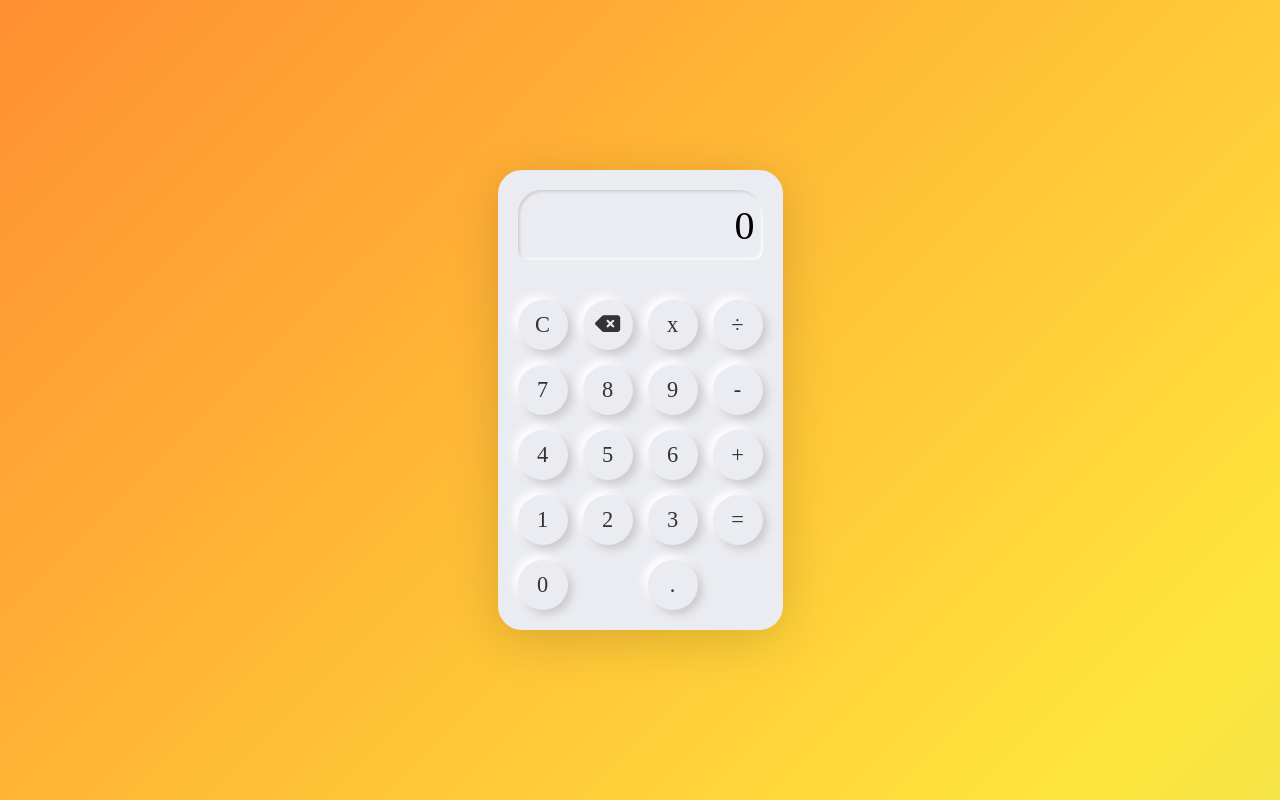
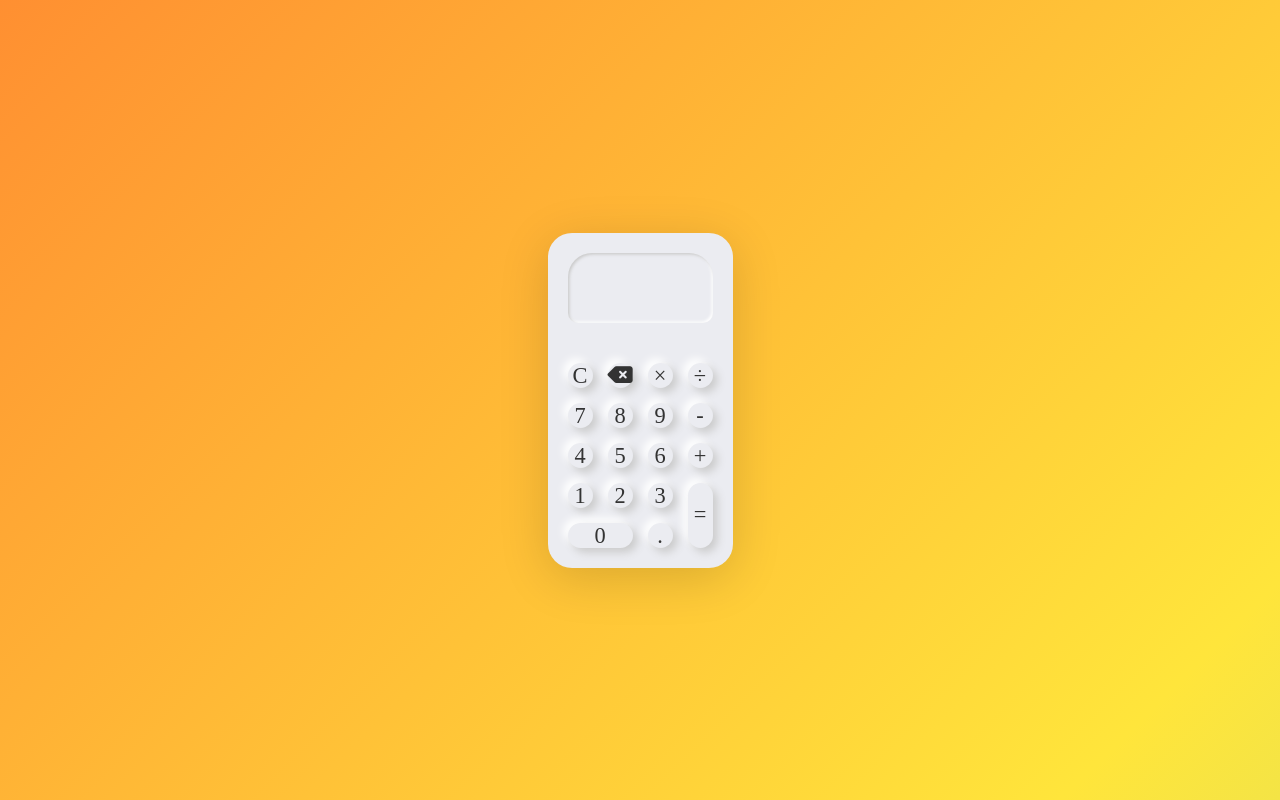
Before and after one commit to radek-drw/Calculator, a plain HTML site: page index.html in a window 1280 px wide. Drawn offline with Linux system fonts and the light colour scheme; a web font is replaced by a local one.

Commit message:
Rebuild display (added history), changed class names in HTML and few changes in CSS

```diff
--- a/index.html
+++ b/index.html
@@ -12,28 +12,31 @@
 
 <body>
    <div class="calculator">
-      <div class="display">0</div>
+      <div class="display">
+         <div class="previous-action"></div>
+         <div class="current-action"></div>
+      </div>
       <div class="buttons">
          <button class="buttons__clear">C</button>
          <button class="buttons__backspace">
             <i class="fas fa-backspace"></i>
          </button>
-         <button class="buttons__times">x</button>
-         <button class="buttons__divide">&div;</button>
-         <button class="buttons__seven">7</button>
-         <button class="buttons__eight">8</button>
-         <button class="buttons__nine">9</button>
-         <button class="buttons__minus">-</button>
-         <button class="buttons__four">4</button>
-         <button class="buttons__five">5</button>
-         <button class="buttons__six">6</button>
-         <button class="buttons__plus">+</button>
-         <button class="buttons__one">1</button>
-         <button class="buttons__two">2</button>
-         <button class="buttons__three">3</button>
-         <button class="buttons__equal">=</button>
-         <button class="buttons__zero">0</button>
-         <button class="buttons__dot">.</button>
+         <button class="buttons__operator">&times;</button>
+         <button class="buttons__operator">&div;</button>
+         <button class="buttons__number">7</button>
+         <button class="buttons__number">8</button>
+         <button class="buttons__number">9</button>
+         <button class="buttons__operator">-</button>
+         <button class="buttons__number">4</button>
+         <button class="buttons__number">5</button>
+         <button class="buttons__number">6</button>
+         <button class="buttons__operator">+</button>
+         <button class="buttons__number">1</button>
+         <button class="buttons__number">2</button>
+         <button class="buttons__number">3</button>
+         <button class="buttons__equal row-two">=</button>
+         <button class="buttons__number col-two">0</button>
+         <button class="buttons__number">.</button>
       </div>
    </div>
 
--- a/style.css
+++ b/style.css
@@ -50,15 +50,24 @@ body {
    border-radius: 24px;
 }
 .display {
-   height: 70px;
+   font-size: 10px;
+   min-height: 70px;
    display: flex;
-   align-items: center;
-   justify-content: flex-end;
-   padding: 0 8px;
-   font-size: 2.5rem;
+   flex-direction: column;
+   justify-content: center;
+   align-items: flex-end;
+   padding: 10px;
    border-radius: 24px 24px 10px 10px;
    background-color: #ebecf1;
    box-shadow: inset 1.5px 1.5px 3px #cbcbcb, inset -1.5px -1.5px 3px #ffffff;
+}
+.previous-action {
+   font-size: 1.4em;
+   color: #788;
+}
+
+.current-action {
+   font-size: 2.8em;
 }
 
 .buttons {
@@ -68,9 +77,9 @@ body {
    gap: 15px;
 }
 
-.buttons > button {
-   width: 50px;
-   height: 50px;
+button {
+   width: 25px;
+   height: 25px;
    border-radius: 50%;
    background-color: #ebecf1;
    border: none;
@@ -80,15 +89,15 @@ body {
    box-shadow: 4.5px 4.5px 9px #cbcbcb, -4.5px -4.5px 9px #ffffff;
 }
 
-.buttons__zero {
+.col-two {
    grid-column: 1/3;
-   /* TO BE FIXED */
-   border-radius: 30px !important;
+   width: auto;
+   border-radius: 30px;
 }
 
-.buttons__equal {
+.row-two {
+   height: auto;
    grid-column: 4/5;
-   /* TO BE FIXED */
    grid-row: 4/6;
-   border-radius: 30px !important;
+   border-radius: 30px;
 }
```
